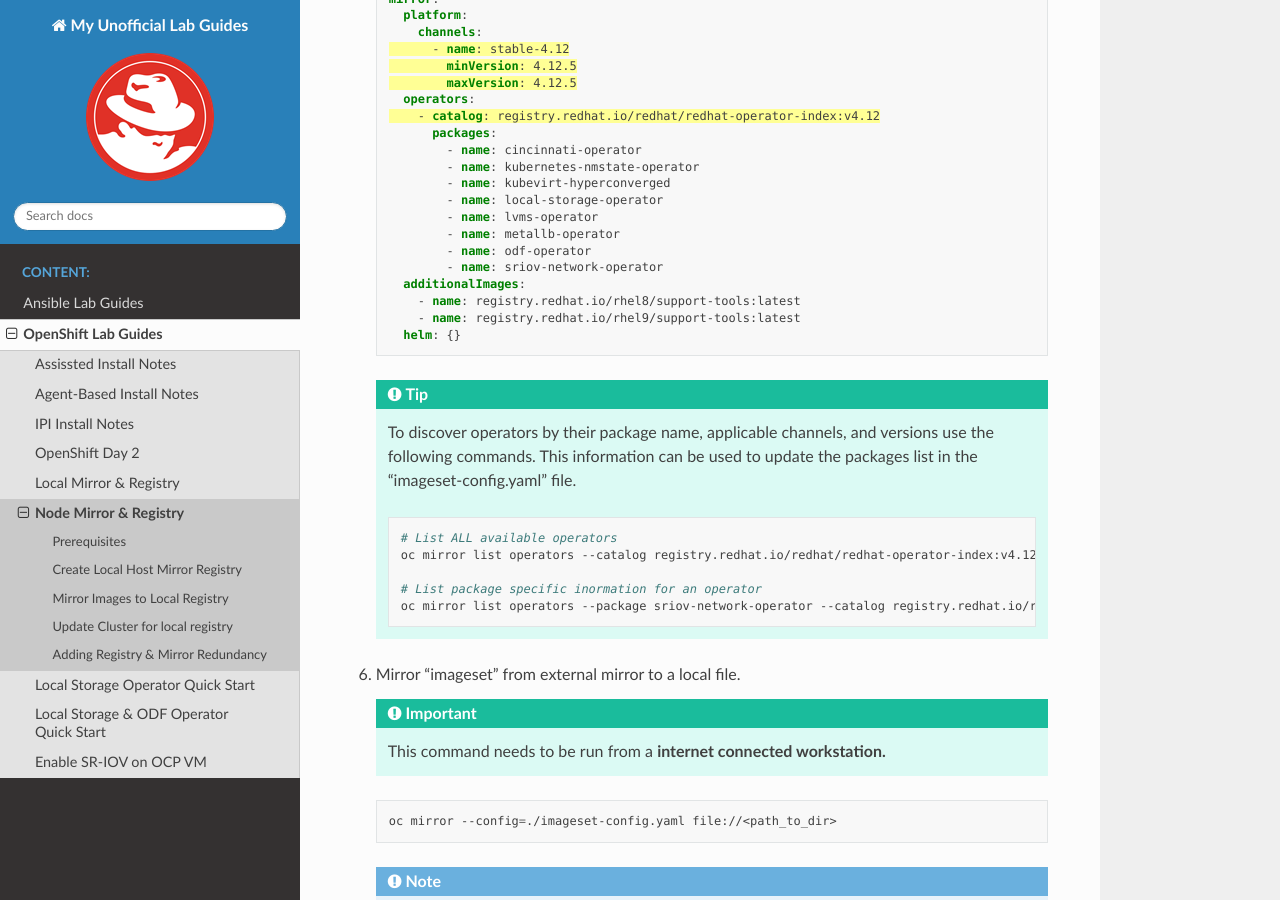
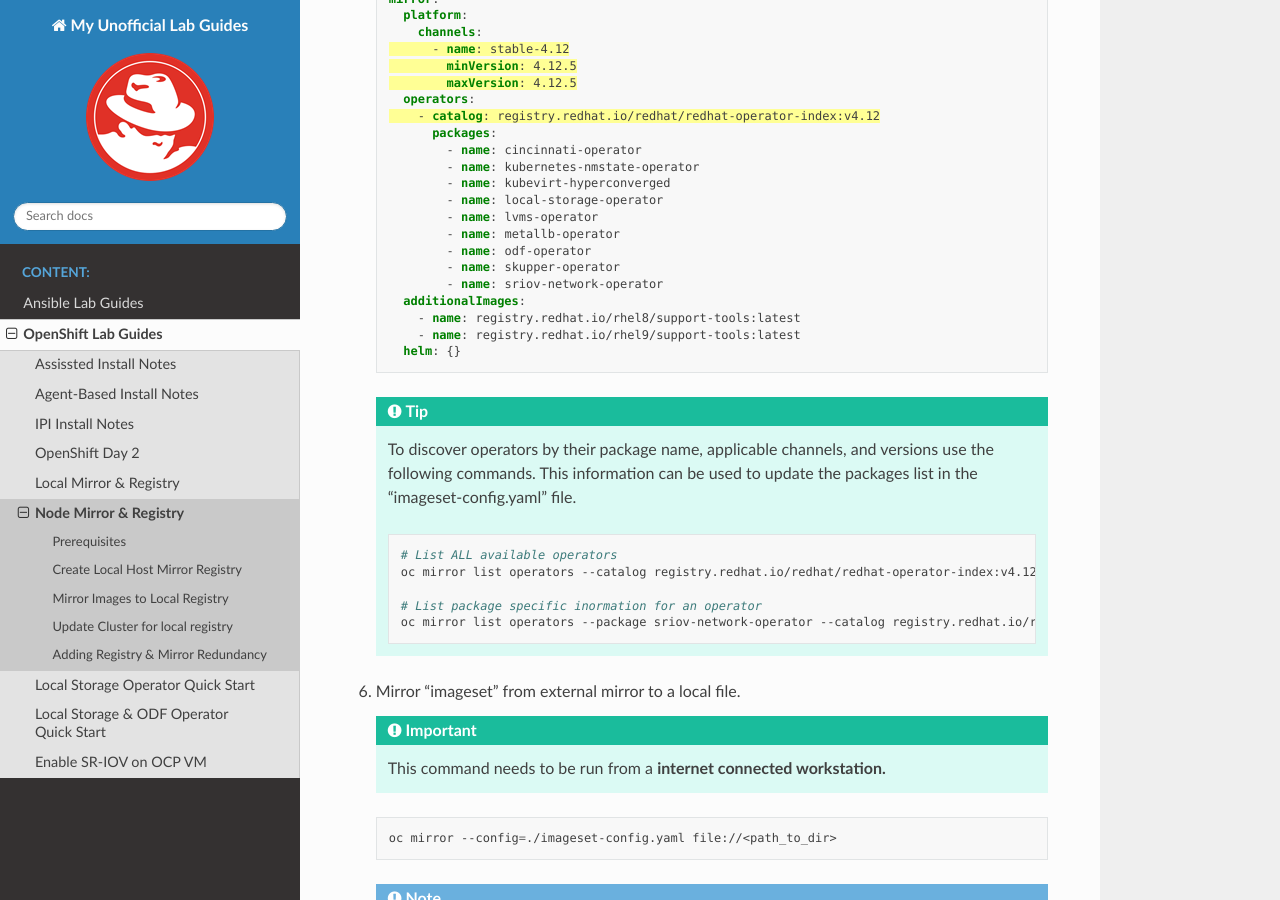
Before and after one commit to vtog/labGuides, a Sphinx documentation site: the page built from source/ocp/node-mirror-registry.rst, in a window 1280 px wide and 900 px high, scrolled down 1416 px. Built offline with Sphinx 7.4.7 and the Read the Docs theme 2.0.0, drawn with Linux system fonts in a browser that asks for light colours; pages that are not in the unit, such as notebooks, are missing from menus.

Commit message:
added skupper to node reg example

```diff
--- a/source/ocp/node-mirror-registry.rst
+++ b/source/ocp/node-mirror-registry.rst
@@ -78,6 +78,7 @@
               - name: lvms-operator
               - name: metallb-operator
               - name: odf-operator
+              - name: skupper-operator
               - name: sriov-network-operator
         additionalImages:
           - name: registry.redhat.io/rhel8/support-tools:latest
```
